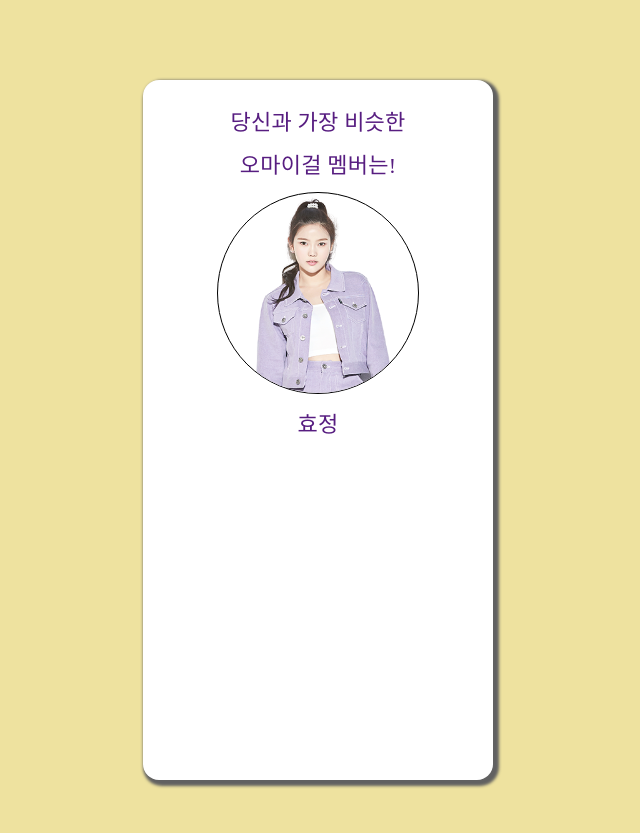
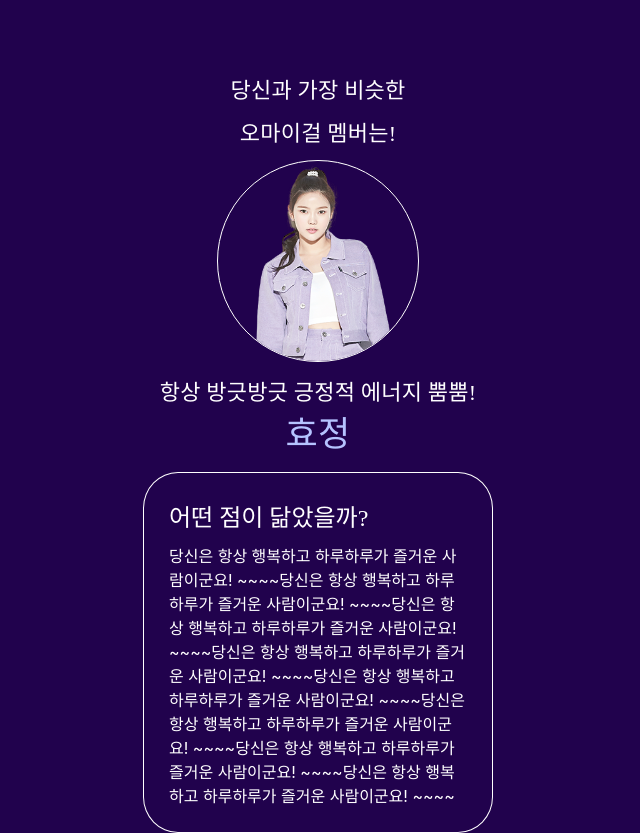
Before and after one commit to jokj624/OMG-Test, a React (Create React App) app: page /result in a window 1280 px wide. Shown: the whole page, without its empty margins (322-962 px from the left). Before the commit the page ends 800 px from the top, so only its background shows below. Built offline with nearby package versions, Linux system fonts and the light colour scheme; a web font is replaced by a local one.

Commit message:
feat: 전체 레이아웃, 디자인 변경

```diff
--- a/src/App.css
+++ b/src/App.css
@@ -1,8 +1,10 @@
 body {
-    height: 100%;
-    background-color: #EEE29F;
+    margin : 0;
+    height : 100%;
+    background-color:#21024d;
 }
 
 #root {
-    height: 100%;
+    height : 100%;
+    margin : 0;
 }
--- a/src/components/common/Maincard.js
+++ b/src/components/common/Maincard.js
@@ -1,35 +1,32 @@
 import React from 'react';
 import { withRouter } from 'react-router-dom';
 import { makeStyles } from '@material-ui/core/styles';
-import Card from '@material-ui/core/Card';
-import CardContent from '@material-ui/core/CardContent';
 import Typography from '@material-ui/core/Typography';
 import styled from 'styled-components';
 import omg from '../../img/omgmain_ver2.png';
 import Wrapper from './Wrapper';
 
+
 import Button from './Button';
 
 import './Main.css';
 
+const Main = styled.div`
+  position : absolute;
+  text-align : center;
+  height : 700px;
+  margin : 0;
+  padding : 0;
+`;
+
 const useStyles = makeStyles({
-  root: {
-    width: '350px',
-    position: "absolute",
-    textAlign : "center",
-    height: '700px',
-    margin: '0',
-    padding : '0',
-    boxShadow: '3px 3px 3px 3px #616161',
-    borderRadius : "16px",
-  },
   title: {
     fontSize: 22,
     marginBottom : '10px',
     marginTop : '10px',
     textAlign: "center",
     fontFamily: 'TTTogether',
-    color : "#571d80"
+    color : "white"
   },
   button: {
     textAlign: "center",
@@ -42,14 +39,14 @@
     overflow : hidden;
     margin-top : 60px;
     margin-bottom : 50px;
-`
+`;
+
 const MainCard = ({ history }) => {
   const classes = useStyles();
   return (
     <>
     <Wrapper>
-    <Card className={classes.root}>
-        <CardContent style = {{height : "700px"}}>
+    <Main>
       <Img src={omg}/>
       <Typography className={classes.title}>재미로 보는</Typography>
       <Typography className={classes.title}>나와 비슷한 <span style = {{ color : "#f595d2", fontSize: "1.25em"}}>오마이걸</span> 멤버는?</Typography>
@@ -57,8 +54,7 @@
         onClick={()=> {
           history.push("/question/1");
         }}>START!</Button>
-        </CardContent>
-    </Card>
+    </Main>
     </Wrapper>
     </>
   );
--- a/src/components/quizs/Quizcard.js
+++ b/src/components/quizs/Quizcard.js
@@ -2,32 +2,33 @@
 import Wrapper from '../common/Wrapper';
 import { Link, withRouter } from 'react-router-dom';
 import { makeStyles } from '@material-ui/core/styles';
-import Card from '@material-ui/core/Card';
-import CardContent from '@material-ui/core/CardContent';
 import Typography from '@material-ui/core/Typography';
 import quiz from '../../pages/contents/question';
 import Button from '../common/Button';
+import styled from 'styled-components';
 
 import '../common/Main.css';
 
+const Question = styled.div`
+  position : absolute;
+  text-align : center;
+  height : 700px;
+  margin : 0;
+  padding : 0;
+`;
+
+const Spacer = styled.div`
+  height : 4rem;
+`;
+
 const useStyles = makeStyles({
-    root: {
-      width: '350px',
-      position: "absolute",
-      textAlign : "center",
-      height: '700px',
-      margin: '0',
-      padding : '0',
-      boxShadow: '3px 3px 3px 3px #616161',
-      borderRadius : "16px",
-    },
     title: {
       fontSize: 22,
       marginBottom : '10px',
       marginTop : '10px',
       textAlign: "center",
       fontFamily: 'TTTogether',
-      color : "#571d80"
+      color : 'white'
     },
     button: {
       textAlign: "center",
@@ -53,9 +54,9 @@
 
     return(
         <Wrapper>
+          <Spacer/>
           {match.params.id < 10 &&
-            <Card className={classes.root}>
-              <CardContent style = {{height : "700px"}}>
+            <Question>
                 <Typography className={classes.title}>{match.params.id}/10</Typography><br/>
                 <Typography className={classes.title}>{curQuiz.question}</Typography>
                 <br/>
@@ -66,12 +67,10 @@
                     weight={"normal"} width={"85%"} fontSize={"1.3em"}>{item.text}</Button>
                  </Link>
                 ))}
-              </CardContent>
-            </Card>
+            </Question>
           }
           {match.params.id == 10 &&
-            <Card className={classes.root}>
-              <CardContent style = {{height : "700px"}}>
+            <Question>
                 <Typography className={classes.title}>{match.params.id}/10</Typography><br/>
                 <Typography className={classes.title}>{curQuiz.question}</Typography>
                 <br/>
@@ -82,8 +81,7 @@
                     weight={"normal"} width={"85%"} fontSize={"1.3em"}>{item.text}</Button>
                  </Link>
                 ))}
-              </CardContent>
-            </Card>
+            </Question>
           }
         </Wrapper>
     );
--- a/src/components/results/Resultcard.js
+++ b/src/components/results/Resultcard.js
@@ -2,33 +2,39 @@
 import Wrapper from '../common/Wrapper';
 import { Link, withRouter } from 'react-router-dom';
 import { makeStyles } from '@material-ui/core/styles';
-import Card from '@material-ui/core/Card';
-import CardContent from '@material-ui/core/CardContent';
 import Typography from '@material-ui/core/Typography';
 import result from '../../pages/contents/result';
-import Button from '../common/Button';
 import styled from 'styled-components';
 
 import '../common/Main.css';
 
+const Result = styled.div`
+  text-align : center;
+  height : 700px;
+  margin : 0;
+  padding : 0;
+`;
+const Spacer = styled.div`
+  height : 4rem;
+`;
+
+
 const useStyles = makeStyles({
-    root: {
-      width: '350px',
-      position: "absolute",
-      textAlign : "center",
-      height: '700px',
-      margin: '0',
-      padding : '0',
-      boxShadow: '3px 3px 3px 3px #616161',
-      borderRadius : "16px",
-    },
     title: {
       fontSize: 22,
       marginBottom : '10px',
       marginTop : '10px',
       textAlign: "center",
       fontFamily: 'TTTogether',
-      color : "#571d80"
+      color : 'white'
+    },
+    name: {
+      fontSize: 35,
+      marginBottom : '10px',
+      marginTop : '-10px',
+      textAlign: "center",
+      fontFamily: 'TTTogether',
+      color : '#b5c3ff'
     },
     button: {
       textAlign: "center",
@@ -41,9 +47,26 @@
     width : 200px;
     height : 200px;
     border-radius : 50%;
-    border : 1px solid black;
+    border : 1px solid white;
   `;
 
+  const Textbox = styled.div`
+    border : 0.5px solid white;
+    border-radius : 10%;
+    padding : 25px;
+  `;
+  const Subtitle = styled.div`
+    color : white;
+    font-family: 'TTTogether';
+    font-size : 1.5rem;
+    margin-bottom : 10px;
+    text-align : left;
+
+  `
+  const Text = styled.div`
+  color : white;
+  text-align : left;
+`;
 
 
   const Resultcard = ({omg}) => {
@@ -53,18 +76,20 @@
     let omgsrc = newLocal.default;
 
         return(
-            <>
             <Wrapper>
-                <Card className={classes.root}>
-                    <CardContent style = {{height : "700px"}}>
-                        <Typography className={classes.title}>당신과 가장 비슷한</Typography>
-                        <Typography className={classes.title}>오마이걸 멤버는!</Typography>
-                        <Img src = {omgsrc} />
-                        <Typography className={classes.title}>{result[omg].omg}</Typography>
-                    </CardContent>
-                </Card>
+              <Spacer/>
+                <Result>
+                  <Typography className={classes.title}>당신과 가장 비슷한</Typography>
+                  <Typography className={classes.title}>오마이걸 멤버는!</Typography>
+                  <Img src = {omgsrc}/>
+                  <Typography className={classes.title}>{result[omg].message}</Typography>
+                  <Typography className={classes.name}>{result[omg].omg}</Typography>
+                  <Textbox>
+                    <Subtitle>어떤 점이 닮았을까?</Subtitle>
+                    <Text>{result[omg].result}</Text>
+                  </Textbox>
+                </Result>
             </Wrapper>
-            </>
         );
 };
 
--- a/src/index.css
+++ b/src/index.css
@@ -5,8 +5,6 @@
     sans-serif;
   -webkit-font-smoothing: antialiased;
   -moz-osx-font-smoothing: grayscale;
-  height : 100%;
-  text-align: justify;
 
 }
 
--- a/src/pages/MainPage.js
+++ b/src/pages/MainPage.js
@@ -8,4 +8,4 @@
       </>
     );
   }
-  export default main;
+export default main;
--- a/src/pages/contents/result.js
+++ b/src/pages/contents/result.js
@@ -2,8 +2,8 @@
     {
         'omg': '효정',
         'img' : 'hyojung.png',
-        'message': "항상 웃으며 긍정적 에너지 뿜뿜!",
-        'result' : "당신은 항상 행복하고 하루하루가 즐거운 사람이군요! ~~~~"
+        'message': "항상 방긋방긋 긍정적 에너지 뿜뿜!",
+        'result' : "당신은 항상 행복하고 하루하루가 즐거운 사람이군요! ~~~~당신은 항상 행복하고 하루하루가 즐거운 사람이군요! ~~~~당신은 항상 행복하고 하루하루가 즐거운 사람이군요! ~~~~당신은 항상 행복하고 하루하루가 즐거운 사람이군요! ~~~~당신은 항상 행복하고 하루하루가 즐거운 사람이군요! ~~~~당신은 항상 행복하고 하루하루가 즐거운 사람이군요! ~~~~당신은 항상 행복하고 하루하루가 즐거운 사람이군요! ~~~~당신은 항상 행복하고 하루하루가 즐거운 사람이군요! ~~~~"
     },
     {
         'omg': '미미',
```
Lines whose indentation alone changed are shown as unchanged.
